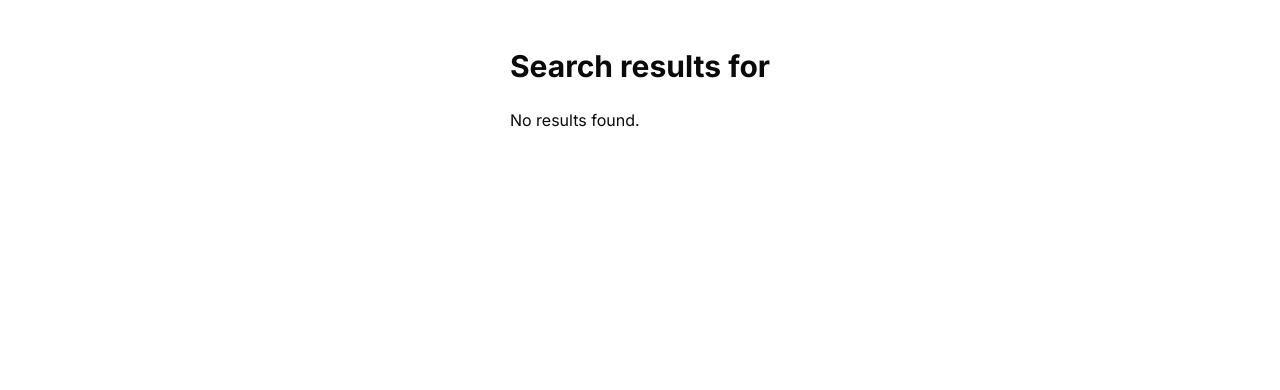
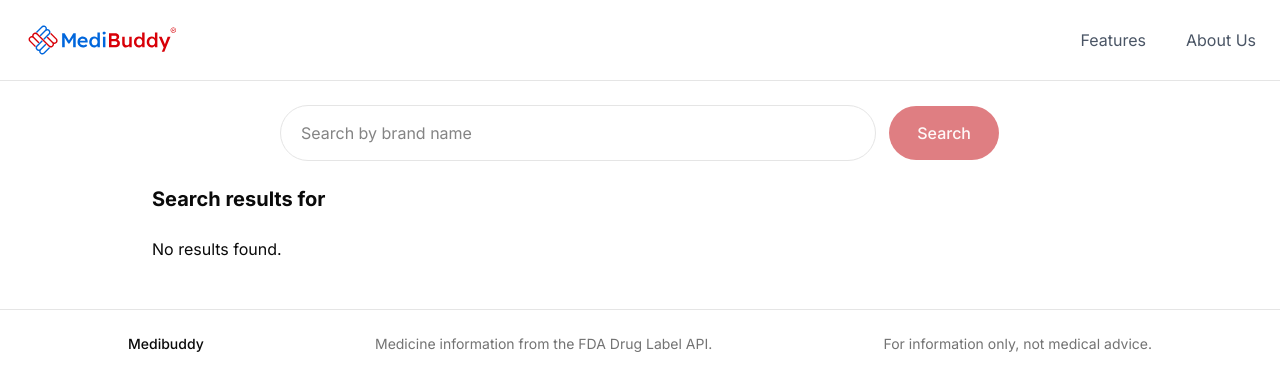
Before and after one commit to mannat244/Medibuddy, a Next.js app: page /search in a window 1280 px wide. Shown: the top 390 px of the page. Built offline with nearby package versions, Linux system fonts and the light colour scheme.

Commit message:
made search results page with cards UI and search bar

```diff
--- a/app/search/page.js
+++ b/app/search/page.js
@@ -2,6 +2,24 @@
 
 import { useEffect, useState } from "react";
 import { useSearchParams } from "next/navigation";
+
+import Footer from "@/components/Footer";
+import Navbar from "@/components/Navbar";
+import Search from "@/components/Search";
+
+import {
+  Card,
+  CardContent,
+  CardFooter,
+  CardHeader,
+  CardTitle,
+} from "@/components/ui/card";
+import { Badge } from "@/components/ui/badge";
+import { Button } from "@/components/ui/button";
+import { Skeleton } from "@/components/ui/skeleton";
+
+const getValue = (values) => values?.join(", ") || "Not available";
+const getFirstValue = (values) => values?.[0] || "Not available";
 
 const SearchResultsPage = () => {
   const searchParams = useSearchParams();
@@ -38,28 +56,70 @@ const SearchResultsPage = () => {
   }, [query]);
 
   return (
-    <main className="mx-auto max-w-5xl px-6 py-12">
-      <h1 className="text-3xl font-bold">Search results for {query}</h1>
+    <div className="min-h-screen">
+      <Navbar />
+      <Search compact initialQuery={query} />
+      <main className="mx-auto max-w-5xl px-6 pb-12">
+        <h1 className="text-xl font-bold">Search results for {query}</h1>
 
-      {status === "loading" && <p className="mt-6">Loading...</p>}
+      {status === "loading" && (
+        <div className="mt-6 grid gap-4 md:grid-cols-2 lg:grid-cols-3">
+          {[1, 2, 3].map((item) => (
+            <Card key={item}>
+              <CardHeader>
+                <Skeleton className="h-5 w-2/3" />
+              </CardHeader>
+              <CardContent className="space-y-3">
+                <Skeleton className="h-4 w-full" />
+                <Skeleton className="h-4 w-5/6" />
+                <Skeleton className="h-4 w-4/6" />
+              </CardContent>
+            </Card>
+          ))}
+        </div>
+      )}
       {status === "empty" && <p className="mt-6">No results found.</p>}
       {status === "error" && <p className="mt-6">Unable to load results.</p>}
 
       {status === "success" && (
-        <div className="mt-6 grid gap-4 md:grid-cols-2">
+        <div className="mt-6 grid gap-4 md:grid-cols-2 lg:grid-cols-3">
           {results.map((result) => (
-            <article key={result.id} className="rounded-md border p-4">
-              <h2 className="font-semibold">
-                {result.openfda?.brand_name?.join(", ") || "Unnamed medicine"}
-              </h2>
-              <pre className="mt-3 overflow-auto whitespace-pre-wrap text-sm text-muted-foreground">
-                {JSON.stringify(result.openfda, null, 2)}
-              </pre>
-            </article>
+            <Card key={result.id} className="h-full">
+              <CardHeader>
+                <CardTitle className="text-lg">
+                  {getFirstValue(result.openfda?.brand_name)}
+                </CardTitle>
+              </CardHeader>
+              <CardContent className="flex-1 space-y-3 text-sm text-muted-foreground">
+                <p>
+                  <span className="font-semibold text-foreground">Purpose:</span>{" "}
+                  {getValue(result.purpose)}
+                </p>
+                <p>
+                  <span className="font-semibold text-foreground">Manufacturer:</span>{" "}
+                  {getValue(result.openfda?.manufacturer_name)}
+                </p>
+                <p>
+                  <span className="font-semibold text-foreground">Ingredients:</span>{" "}
+                  {getValue(result.openfda?.substance_name)}
+                </p>
+              </CardContent>
+              <CardFooter className="flex-col items-stretch gap-3">
+                <div className="flex flex-wrap gap-2">
+                  <Badge variant="outline">{getFirstValue(result.openfda?.route)}</Badge>
+                  <Badge variant="secondary">{getFirstValue(result.openfda?.product_type)}</Badge>
+                </div>
+                <Button className="w-full" type="button">
+                  Explore
+                </Button>
+              </CardFooter>
+            </Card>
           ))}
         </div>
       )}
-    </main>
+      </main>
+      <Footer />
+    </div>
   );
 };
 
--- a/components/Navbar.jsx
+++ b/components/Navbar.jsx
@@ -7,7 +7,7 @@ const Navbar = () => {
 
 
         <div>
-          <img src="/logo.png" className="h-10 w-auto" />
+          <img src="/logo.svg" className="h-10 w-auto" />
         </div>
 
 
--- a/components/Search.jsx
+++ b/components/Search.jsx
@@ -27,16 +27,17 @@ const getMatchingBrandNames = (brandNames, query) => {
     .slice(0, 6);
 };
 
-const Search = () => {
-  const [query, setQuery] = useState("");
+const Search = ({ compact = false, initialQuery = "" }) => {
+  const [query, setQuery] = useState(initialQuery);
   const [suggestions, setSuggestions] = useState([]);
   const [isLoading, setIsLoading] = useState(false);
+  const [hasUserTyped, setHasUserTyped] = useState(false);
   const router = useRouter();
 
   useEffect(() => {
     const trimmedQuery = query.trim();
 
-    if (trimmedQuery.length < 2) {
+    if (!hasUserTyped || trimmedQuery.length < 2) {
       setSuggestions([]);
       setIsLoading(false);
       return;
@@ -50,10 +51,16 @@ const Search = () => {
       try {
         const response = await fetch(apiUrl);
         const data = await response.json();
+
+        if (!response.ok) {
+          throw new Error(data.error?.message || "Unable to load suggestions");
+        }
+
         const brandNames = data.results?.flatMap((result) => result.openfda?.brand_name || []) || [];
 
         setSuggestions(getMatchingBrandNames(brandNames, trimmedQuery));
-      } catch {
+      } catch (error) {
+        console.error(error);
         setSuggestions([]);
       } finally {
         setIsLoading(false);
@@ -61,7 +68,7 @@ const Search = () => {
     }, 400);
 
     return () => clearTimeout(timer);
-  }, [query]);
+  }, [hasUserTyped, query]);
 
   const submitSearch = (value) => {
     const nextQuery = value.trim();
@@ -90,16 +97,20 @@ const Search = () => {
   };
 
   return (
-    <section className="mx-auto max-w-3xl px-6 py-16 text-center">
+    <section className={`mx-auto max-w-3xl px-6 text-center ${compact ? "py-6" : "py-16"}`}>
       <div>
+        {!compact && (
+          <>
             <h1 className="text-4xl font-bold">
               Find Your Medicine on India&apos;s Largest Digital Healthcare Platform
             </h1>
             <p className="mt-4 text-muted-foreground">
               Search medicines by brand name and find useful label information.
             </p>
+          </>
+        )}
 
-        <form onSubmit={handleSubmit} className="mx-auto mt-8 flex max-w-xl gap-2">
+        <form onSubmit={handleSubmit} className={`mx-auto flex w-full max-w-3xl gap-3 ${compact ? "mt-0" : "mt-8"}`}>
           <label htmlFor="medicine-search" className="sr-only">
             Search medicines by brand name
           </label>
@@ -107,11 +118,16 @@ const Search = () => {
             id="medicine-search"
             type="search"
             value={query}
-            onChange={(event) => setQuery(event.target.value)}
+            onChange={(event) => {
+              setHasUserTyped(true);
+              setQuery(event.target.value);
+            }}
             placeholder="Search by brand name"
-            className="h-10 flex-1 rounded-md border bg-background px-3 text-sm outline-none focus:ring-2 focus:ring-ring"
+            className="h-14 flex-1 rounded-full border bg-background px-5 text-base outline-none focus:ring-2 focus:ring-ring"
           />
-          <Button type="submit">Search</Button>
+          <Button type="submit" size="lg" className="h-14 rounded-full px-7 text-base" disabled={!query.trim()}>
+            Search
+          </Button>
         </form>
 
         {isLoading && (
@@ -137,6 +153,7 @@ const Search = () => {
           </dialog>
         )}
 
+        {!compact && (
           <div className="mt-6 flex flex-wrap items-center justify-center gap-2">
             <span className="text-sm text-muted-foreground">Popular:</span>
             {popularSearches.map((medicine) => (
@@ -151,6 +168,7 @@ const Search = () => {
               </Button>
             ))}
           </div>
+        )}
 
       </div>
     </section>
--- /dev/null
+++ b/components/ui/badge.jsx
@@ -0,0 +1,48 @@
+import { mergeProps } from "@base-ui/react/merge-props"
+import { useRender } from "@base-ui/react/use-render"
+import { cva } from "class-variance-authority";
+import { cn } from "cn"
+
+const badgeVariants = cva(
+  "group/badge inline-flex h-5 w-fit shrink-0 items-center justify-center gap-1 overflow-hidden rounded-4xl border border-transparent px-2 py-0.5 text-xs font-medium whitespace-nowrap transition-all focus-visible:border-ring focus-visible:ring-[3px] focus-visible:ring-ring/50 has-data-[icon=inline-end]:pr-1.5 has-data-[icon=inline-start]:pl-1.5 aria-invalid:border-destructive aria-invalid:ring-destructive/20 dark:aria-invalid:ring-destructive/40 [&>svg]:pointer-events-none [&>svg]:size-3!",
+  {
+    variants: {
+      variant: {
+        default: "bg-primary text-primary-foreground [a]:hover:bg-primary/80",
+        secondary:
+          "bg-secondary text-secondary-foreground [a]:hover:bg-secondary/80",
+        destructive:
+          "bg-destructive/10 text-destructive focus-visible:ring-destructive/20 dark:bg-destructive/20 dark:focus-visible:ring-destructive/40 [a]:hover:bg-destructive/20",
+        outline:
+          "border-border bg-input/30 text-foreground [a]:hover:bg-muted [a]:hover:text-muted-foreground",
+        ghost:
+          "hover:bg-muted hover:text-muted-foreground dark:hover:bg-muted/50",
+        link: "text-primary underline-offset-4 hover:underline",
+      },
+    },
+    defaultVariants: {
+      variant: "default",
+    },
+  }
+)
+
+function Badge({
+  className,
+  variant = "default",
+  render,
+  ...props
+}) {
+  return useRender({
+    defaultTagName: "span",
+    props: mergeProps({
+      className: cn(badgeVariants({ variant }), className),
+    }, props),
+    render,
+    state: {
+      slot: "badge",
+      variant,
+    },
+  });
+}
+
+export { Badge, badgeVariants }
```
Also changed, not shown: public/logo.svg (added). Lines whose indentation alone changed are shown as unchanged.
